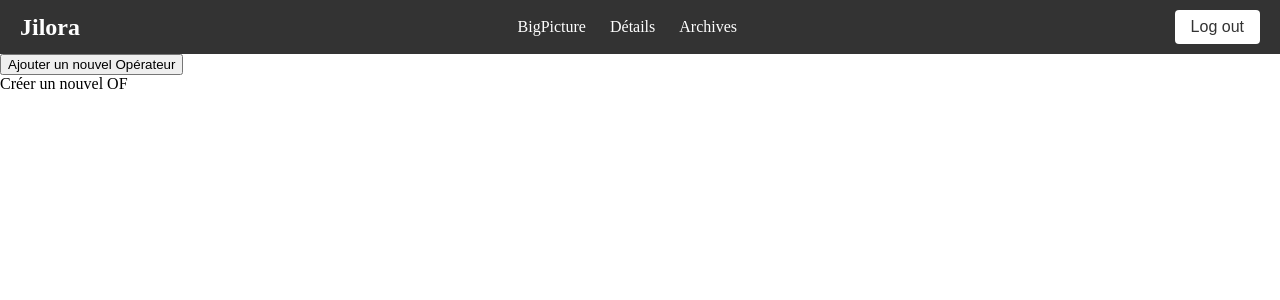
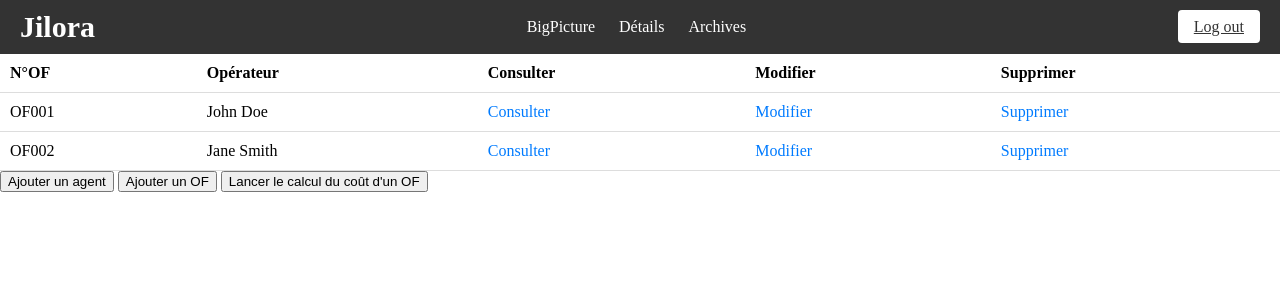
Before and after one commit to Benedetlucas/TAI-Programmation-des-OF, a PHP site: page /final/admin.php in a window 1280 px wide. Shown: the top 300 px of the page. Run offline with PHP 8.4, Linux system fonts and the light colour scheme.

Commit message:
ajout du tableau pour les of et modification du header

```diff
--- a/final/admin.php
+++ b/final/admin.php
@@ -18,15 +18,39 @@ call_header();
     <link rel="stylesheet" href="https://fonts.googleapis.com/css2?family=Abel:wght@600&display=swap" />
 </head>
 <body>
+<table class="tableau">
+    <thead>
+        <tr>
+            <th>N°OF</th>
+            <th>Opérateur</th>
+            <th>Consulter</th>
+            <th>Modifier</th>
+            <th>Supprimer</th>
+        </tr>
+    </thead>
+    <tbody>
+        <tr>
+            <td>OF001</td>
+            <td>John Doe</td>
+            <td><a href="#">Consulter</a></td>
+            <td><a href="#">Modifier</a></td>
+            <td><a href="#">Supprimer</a></td>
+        </tr>
+        <tr>
+            <td>OF002</td>
+            <td>Jane Smith</td>
+            <td><a href="#">Consulter</a></td>
+            <td><a href="#">Modifier</a></td>
+            <td><a href="#">Supprimer</a></td>
+        </tr>
+        <!-- Ajoutez d'autres lignes ici si nécessaire -->
+    </tbody>
+</table>
+
     <footer>
-        <div class="button-parent">
-            <button class="button1">
-                <div class="crer-un-nouvel">Ajouter un nouvel Opérateur</div>
-            </button>
-            <div class="button2">
-                <div class="crer-un-nouvel1">Créer un nouvel OF</div>
-            </div>
-        </div>
+        <button>Ajouter un agent </button>
+        <button>Ajouter un OF </button>
+        <button>Lancer le calcul du coût d'un OF </button>
     </footer>
 </body>
 </html>
--- a/final/includes.php
+++ b/final/includes.php
@@ -15,7 +15,7 @@ function call_header() {
         /* Style du logo */
         .logo h1 {
             margin: 0;
-            font-size: 24px;
+            font-size: 30px;
         }
 
         /* Style du menu */
@@ -45,7 +45,7 @@ function call_header() {
         }
 
         /* Style du bouton de déconnexion */
-        .logout button {
+        .logout a {
             background-color: #fff;
             color: #333;
             border: none;
@@ -55,7 +55,7 @@ function call_header() {
             border-radius: 4px;
         }
 
-        .logout button:hover {
+        .logout a:hover {
             background-color: #ccc;
         }
     </style>
@@ -73,7 +73,7 @@ function call_header() {
             </ul>
         </nav>
         <div class="logout">
-            <button>Log out</button>
+            <a href="login.php">Log out</a>
         </div>
     </header>
     ';
--- /dev/null
+++ b/final/index_admin.css
@@ -0,0 +1,21 @@
+/* Style du tableau */
+.tableau {
+  width: 100%;
+  border-collapse: collapse;
+}
+
+.tableau th, .tableau td {
+  padding: 10px;
+  text-align: left;
+  border-bottom: 1px solid #ddd;
+}
+
+/* Style des liens */
+.tableau a {
+  color: #007bff; /* Bleu pour les liens */
+  text-decoration: none;
+}
+
+.tableau a:hover {
+  text-decoration: underline;
+}
--- a/final/login.php
+++ b/final/login.php
@@ -18,16 +18,10 @@
             <div class="jilora-wrapper">
               <h3 class="jilora">JILORA</h3>
             </div>
-            <button class="button">
-              <img class="google-icon" alt="" src="./public/google.svg" />
-
-              <div class="sign-up-with">Sign up with Google</div>
-            </button>
             <div class="frame-group">
               <div class="rectangle-wrapper">
                 <div class="frame-child"></div>
               </div>
-              <div class="or-continue-with">or continue with</div>
               <div class="rectangle-container">
                 <div class="frame-item"></div>
               </div>
```
